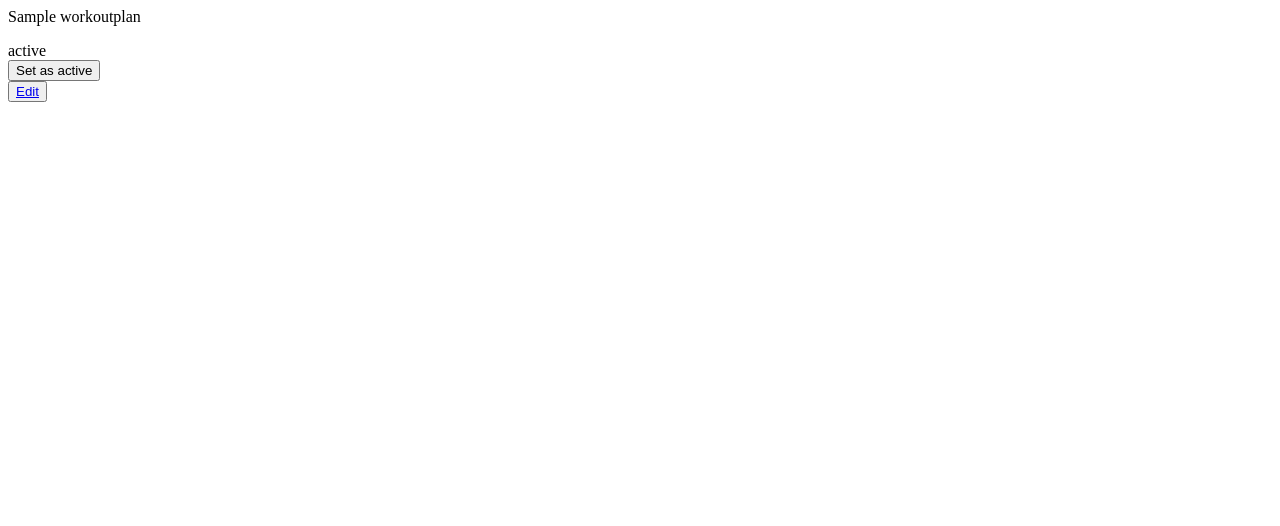
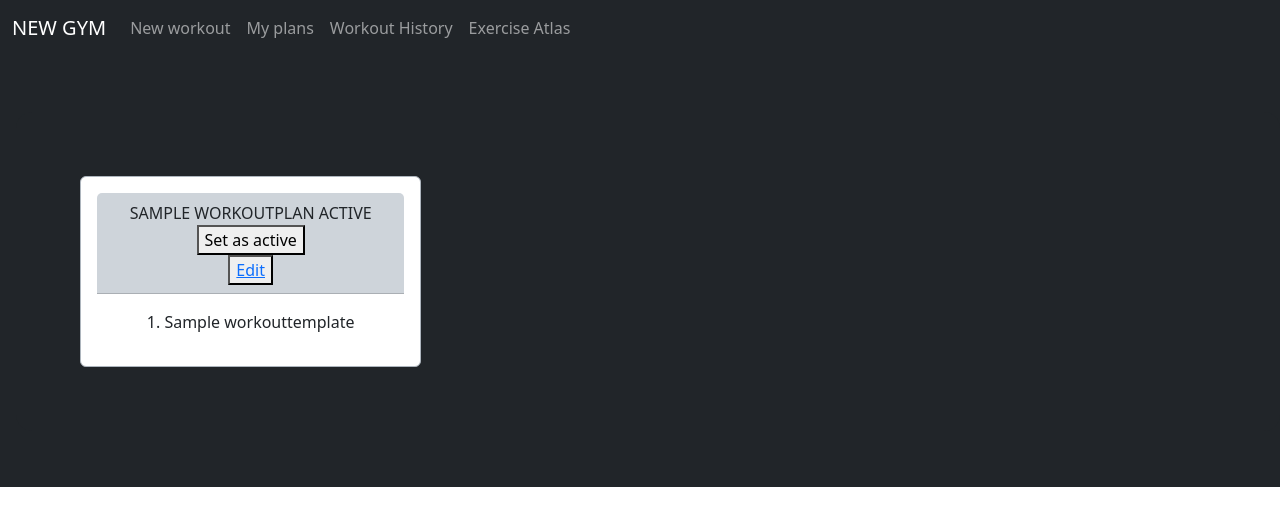
Before and after one commit to norberto926/NewGym, a Django app: page /workout_plan_list in a window 1280 px wide. Shown: the top 526 px of the page. Run offline with Django 4.2, Linux system fonts and the light colour scheme; tables that the repository leaves empty hold one stand-in row (values such as "Sample post").

Commit message:
working on progression function and workout list template

```diff
--- a/NewGym/settings.py
+++ b/NewGym/settings.py
@@ -128,7 +128,7 @@ USE_TZ = True
 # Static files (CSS, JavaScript, Images)
 # https://docs.djangoproject.com/en/4.1/howto/static-files/
 
-STATIC_URL = 'static/'
+STATIC_URL = '/static/'
 
 # Default primary key field type
 # https://docs.djangoproject.com/en/4.1/ref/settings/#default-auto-field
--- a/NewGym/templates/main.html
+++ b/NewGym/templates/main.html
@@ -1,7 +1,8 @@
+{% load static %}
+{% block head %}
 <!DOCTYPE html>
 <html lang="en">
 <head>
-    {% block head %}
     <meta charset="UTF-8">
         {% block title %}
         <title>New Gym</title>
@@ -9,7 +10,7 @@
         {% block style %}
         <link href="https://cdn.jsdelivr.net/npm/bootstrap@5.3.0-alpha1/dist/css/bootstrap.min.css" rel="stylesheet"
               integrity="sha384-GLhlTQ8iRABdZLl6O3oVMWSktQOp6b7In1Zl3/Jr59b6EGGoI1aFkw7cmDA6j6gD" crossorigin="anonymous">
-        <link href="styles.css" rel="stylesheet">
+        <link href="NewGym/templates/styles.css" rel="stylesheet">
         {% endblock %}
     {% endblock %}
 </head>
@@ -42,25 +43,29 @@
   </div>
 </nav>
 {% endblock %}
-<section class="bg-dark text-light p-2 text-center">
-<div class="container-fluid border-5 rounded-4 bg-dark text-light p-5 my-5 mx-2">
+{% block content %}
+<section class="bg-dark p-2 text-center">
+<div class="container-fluid border-5 rounded-4 bg-dark p-5 my-5 mx-2">
 <div class="row">
-    <div class="container rounded-4 p-2">
+    <div class="container bg-dark-subtle text-dark rounded-2 p-2">
     <h2>Active workout plan: {{ active_plan.name }}</h2>
 
 </div>
   <div class="row">
-  <div class="col m-5">
+  <div class="col my-5">
     <div class ="container">
+    <div class="card border-dark-subtle">
+    <div class="card-header bg-dark-subtle">
         <h2>Last workout</h2>
         <h3>Template: {{ last_workout.template.name }}</h3>
-        <h3>{{ last_workout.created|date:'Y-m-d' }}</h3>
-        <div class="accordion" id="last_workout">
+    </div>
+    <div class="card-body">
+        <div class="accordion py-3" id="last_workout">
         {% for workout_exercise, sets in last_workout_dict.items %}
           <div class="accordion-item">
             <h2 class="accordion-header" id="heading{{ forloop.counter }}"></h2>
               <button class="accordion-button" type="button" data-bs-toggle="collapse" data-bs-target="#exercise-{{ forloop.counter }}" aria-expanded="true" aria-controls="exercise-{{ forloop.counter }}">
-                  {{ forloop.counter }}. {{ workout_exercise.exercise }}
+                  {{ forloop.counter }}. {{ workout_exercise.exercise|upper }}
               </button>
            </h2>
            <div id="exercise-{{ forloop.counter }}" class="accordion-collapse collapse", aria-labelledby="heading{{ forloop.counter }}"
@@ -77,12 +82,17 @@
         {% endfor %}
         </div>
     </div>
+    </div>
+    </div>
   </div>
-  <div class="col m-5">
-    <div>
+  <div class="col my-5">
+    <div class="card border-dark-subtle">
+      <div class="card-header bg bg-dark-subtle">
         <h2>Next workout</h2>
         <h3>Template: {{ next_workout.template.name }}</h3>
-        <div class="accordion" id="next_workout">
+      </div>
+    <div class="card-body">
+        <div class="accordion py-3" id="next_workout">
         {% for workout_exercise, sets in next_workout_dict.items %}
           <div class="accordion-item">
             <h2 class="accordion-header" id="heading{{ forloop.counter }}"></h2>
@@ -92,7 +102,7 @@
            </h2>
            <div id="next_workout_exercise-{{ forloop.counter }}" class="accordion-collapse collapse", aria-labelledby="heading{{ forloop.counter }}"
                 data-bs-parent="#next_workout">
-             <div class="accordion-body">
+             <div class="accordion-body text-start">
                <ul>
                    {% for set in sets %}
                        <li> Set {{ set.order }}  <br> {{ set.repetitions }} reps</li>
@@ -101,13 +111,16 @@
              </div>`
             </div>
           </div>
+
         {% endfor %}
         </div>
+    </div>
     </div>
   </div>
   </div>
 </div>
 </section>
+{% endblock %}
 
 
 {% block script %}
--- a/NewGym/templates/workout_plan_list.html
+++ b/NewGym/templates/workout_plan_list.html
@@ -1,14 +1,17 @@
-<!DOCTYPE html>
-<html lang="en">
-<head>
-    <meta charset="UTF-8">
-    <title>Workout Plan List</title>
-</head>
+
+{% extends "main.html" %}
 <body>
-    {% for workout_plan in workout_plan_list %}
-        {{ workout_plan.name }}
+{% block content %}
+<section class="bg-dark p-2 text-center">
+ <div class="container-fluid border-5 rounded-4 bg-dark p-5 my-5 mx-2">
+<div class="row">
+{% for workout_plan in workout_plan_list %}
+    <div class="col-lg-4">
+  <div class="card border-dark-subtle p-3 m-3">
+   <div class="card-header bg-dark-subtle">
+        {{ workout_plan.name|upper }}
         {% if workout_plan.is_active == True %}
-            <p></p>active
+            ACTIVE
         {% endif %}
         <form method="POST">
             {% csrf_token %}
@@ -16,6 +19,26 @@
             <button type="submit">Set as active</button>
         </form>
         <button><a href="/edit_workout_plan/{{ workout_plan.id }}">Edit </a></button>
-    {% endfor %}
+   </div>
+  <div class="card-body">
+    {% for workout_plan_template in workout_plan.workoutplantemplates_set.all %}
+    {{ workout_plan_template.order }}. {{workout_plan_template.template}}<br>
+{% endfor %}
+
+  </div>
+   </div>
+  </div>
+
+    {% if forloop.counter|divisibleby:3 %}
+        </div>
+        <div class="row">
+    {% endif %}
+{% endfor %}
+</div>
+
+
+ </div>
+</section>
+{% endblock %}
 </body>
 </html>
--- a/WorkoutTracker/views.py
+++ b/WorkoutTracker/views.py
@@ -8,11 +8,24 @@ from WorkoutTracker.forms import ExerciseForm, WorkoutTemplateForm, SetFormWorko
 from WorkoutTracker.models import Exercise, Equipment, Muscle, Workout, WorkoutPlan, WorkoutTemplate, \
     WorkoutPlanTemplates, Set, WorkoutExercise
 
+
+
 # Create your views here.
-def progression_calc(workout_base_set, set_order, ):
+
+
+def progression_calc(workout_base_set, workout_exercise, set_order):
     if int(set_order) == 1:
         workout_template = workout_base_set.workout_exercise.workout.template # do this or pass a parameter
-        workout_template_workout = Workout.objects.get(template=workout_template, is_template=True)
+        workout_for_workout_template = Workout.objects.get(template=workout_template, is_template=True)
+        workout_exercise_for_workout = WorkoutExercise.objects.get(workout=workout_for_workout_template, order=workout_base_set.workout_exercise.order)
+        template_set = Set.objects.get(workout_exercise=workout_exercise_for_workout, order=1)
+        if workout_base_set.repetitions == template_set.repetitions:
+            return workout_base_set.load + 5, workout_base_set.repetitions
+        else:
+            return workout_base_set.load, template_set.repetitions
+    else:
+        ...
+
 
 
 
```
Also changed, not shown: WorkoutTracker/static/WorkoutTracker/styles.css (added, +7 -0 lines), NewGym/templates/styles.css (deleted).
